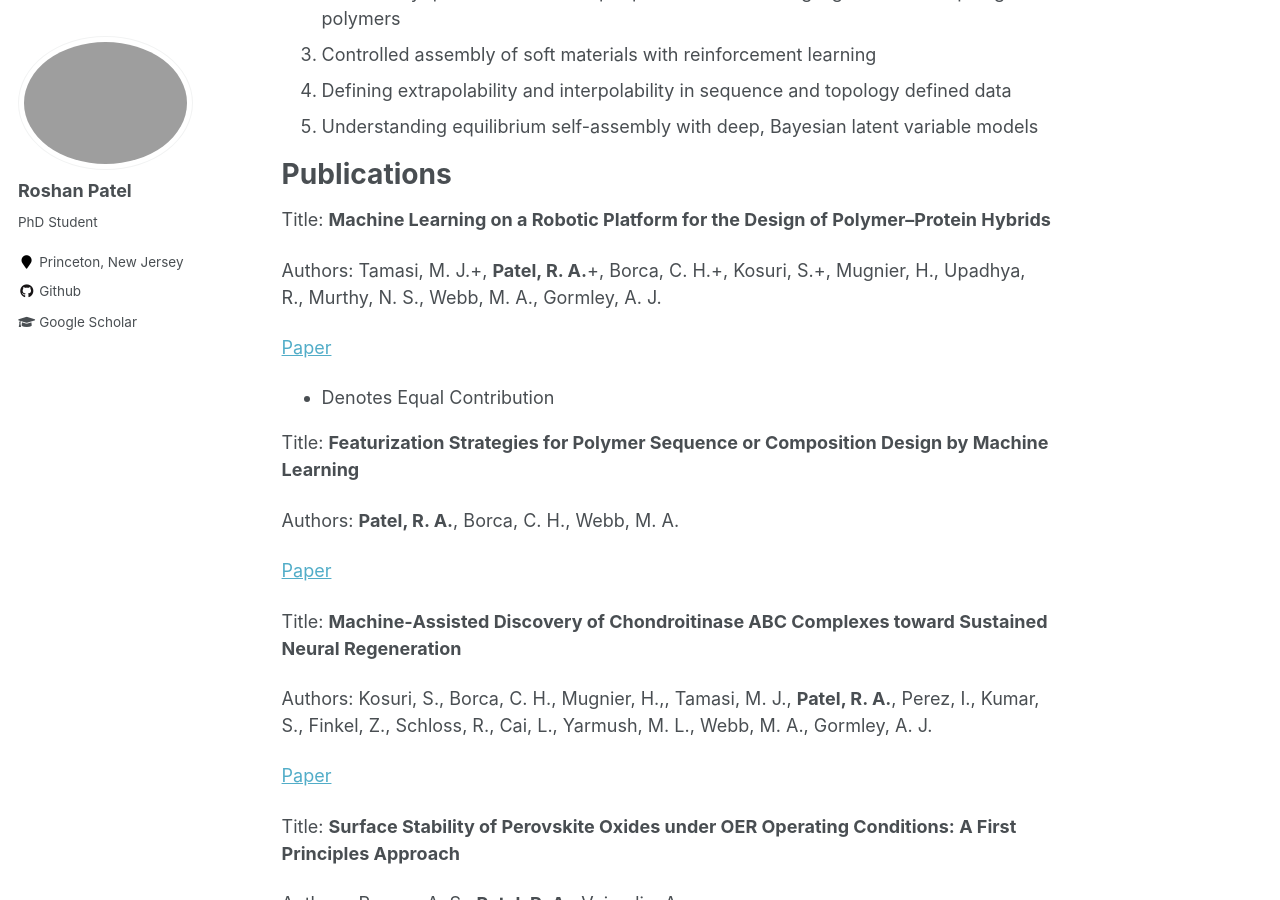
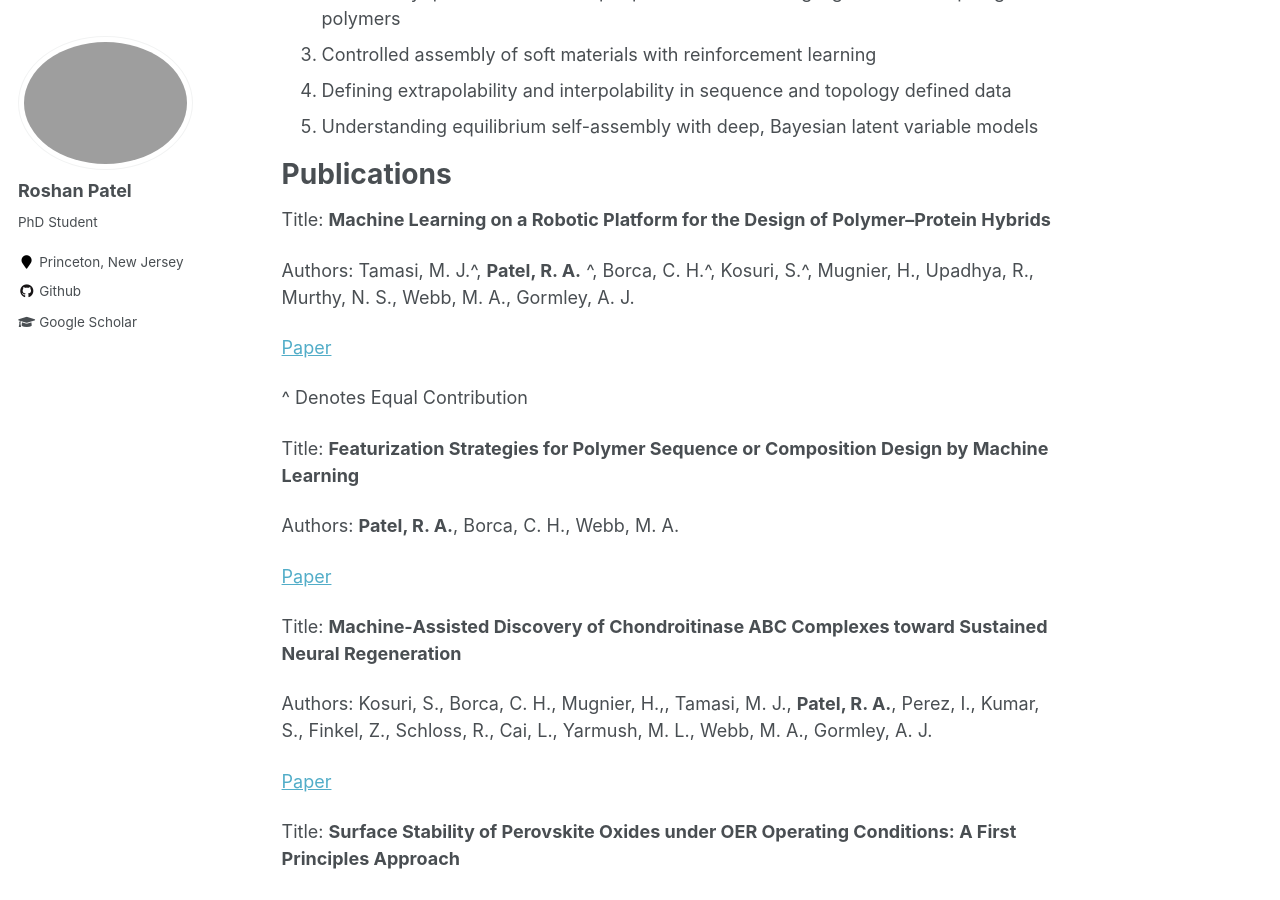
Before and after one commit to roshanpatel317/roshanpatel317.github.io, a Jekyll site: the page built from _pages/about.md, in a window 1280 px wide and 900 px high, scrolled down 693 px. Built offline with Jekyll 4.4.1, drawn with Linux system fonts in a browser that asks for light colours.

```diff
--- a/_pages/about.md
+++ b/_pages/about.md
@@ -27,11 +27,11 @@ Publications
 
 Title: **Machine Learning on a Robotic Platform for the Design of Polymer–Protein Hybrids**
 
-Authors: Tamasi, M. J.+, **Patel, R. A.**+, Borca, C. H.+, Kosuri, S.+, Mugnier, H., Upadhya, R., Murthy, N. S., Webb, M. A., Gormley, A. J.
+Authors: Tamasi, M. J.^, **Patel, R. A.** ^, Borca, C. H.^, Kosuri, S.^, Mugnier, H., Upadhya, R., Murthy, N. S., Webb, M. A., Gormley, A. J.
 
 [Paper](https://onlinelibrary.wiley.com/doi/10.1002/adma.202201809?af=R)
 
-+ Denotes Equal Contribution
+^ Denotes Equal Contribution
 
 Title: **Featurization Strategies for Polymer Sequence or Composition Design by Machine Learning**
 
```
